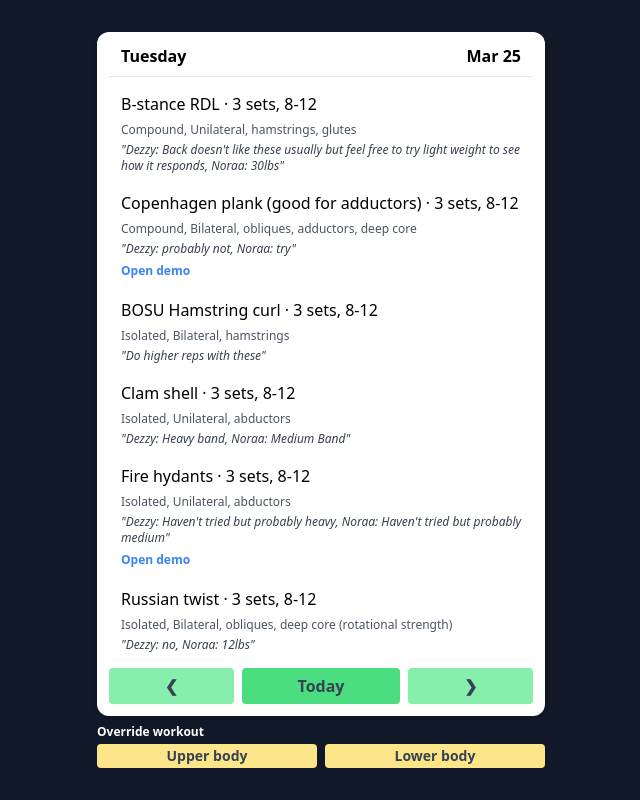
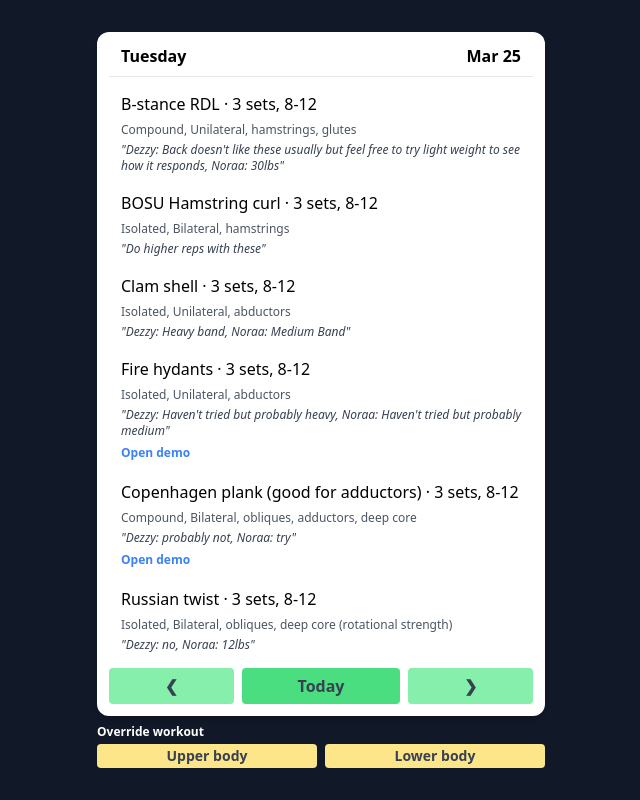
Before and after one commit to jdbdnz/workout-generator, a website: page public/index.html in a window 1280 px wide. Shown: the whole page, without its empty margins (319-959 px from the left). Drawn offline with nearby package versions, Linux system fonts and the light colour scheme.

Commit message:
fix: sorting so core comes last

```diff
--- a/public/index.html
+++ b/public/index.html
@@ -546,6 +546,7 @@
     }
 
     const isCompound = ex => ex.targeting === "Compound"
+    const compoundSort = (a,b) => isCompound(b) - isCompound(a)
 
 
     function getTwoExercises(dateShuffle, category) {
@@ -573,8 +574,8 @@
       const workout = [
         ...getTwoExercises(dateShuffle, categories[0]),
         ...getTwoExercises(dateShuffle, categories[1]),
-        ...getTwoExercises(dateShuffle, EXERCISES["Core"]["All"]),
-      ].sort((a,b) => isCompound(b) - isCompound(a))
+      ].sort(compoundSort)
+      workout.push(...getTwoExercises(dateShuffle, EXERCISES["Core"]["All"]).sort(compoundSort))
 
       return workout.map(ex => {
         let sets = 3;
```
